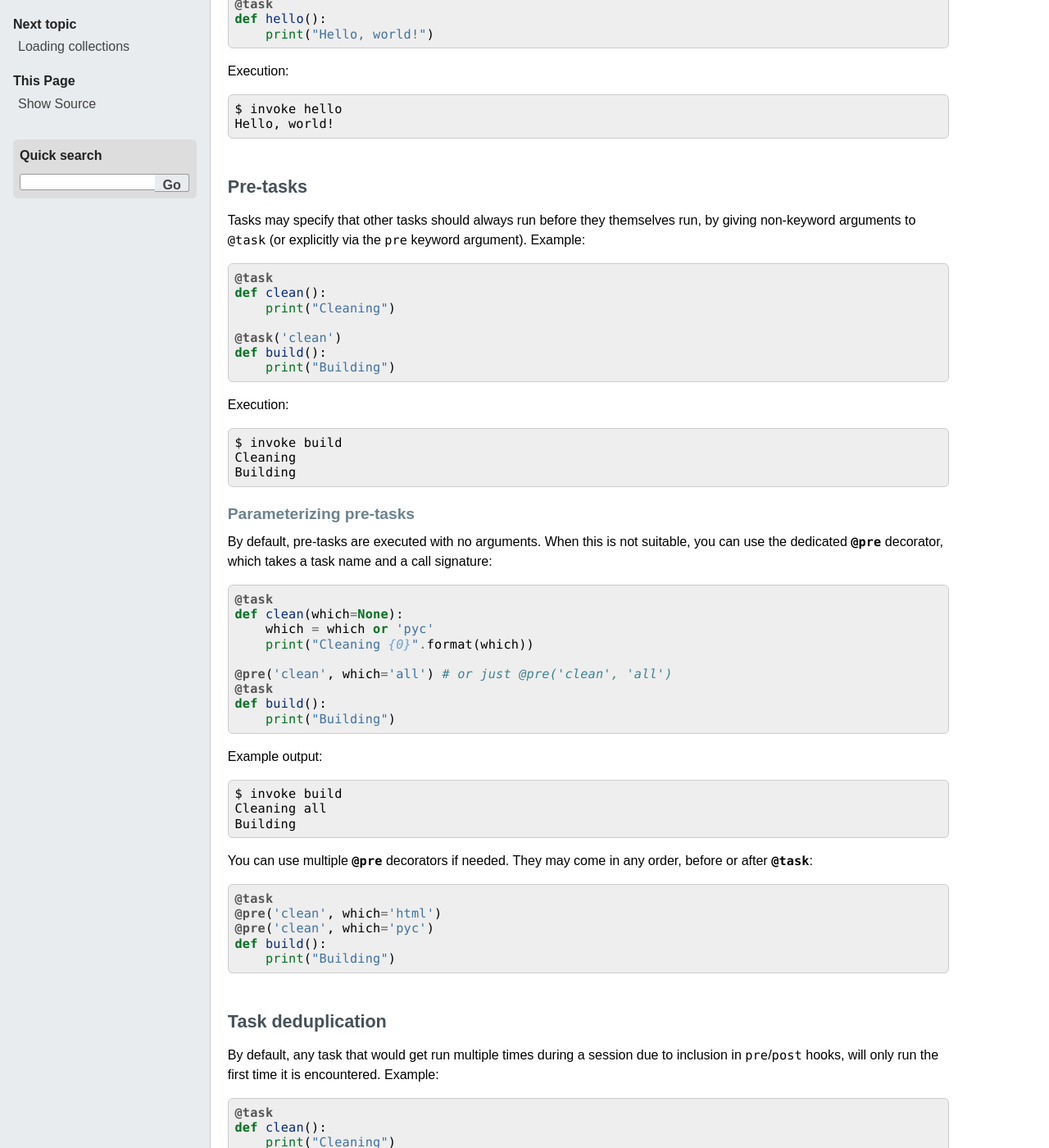
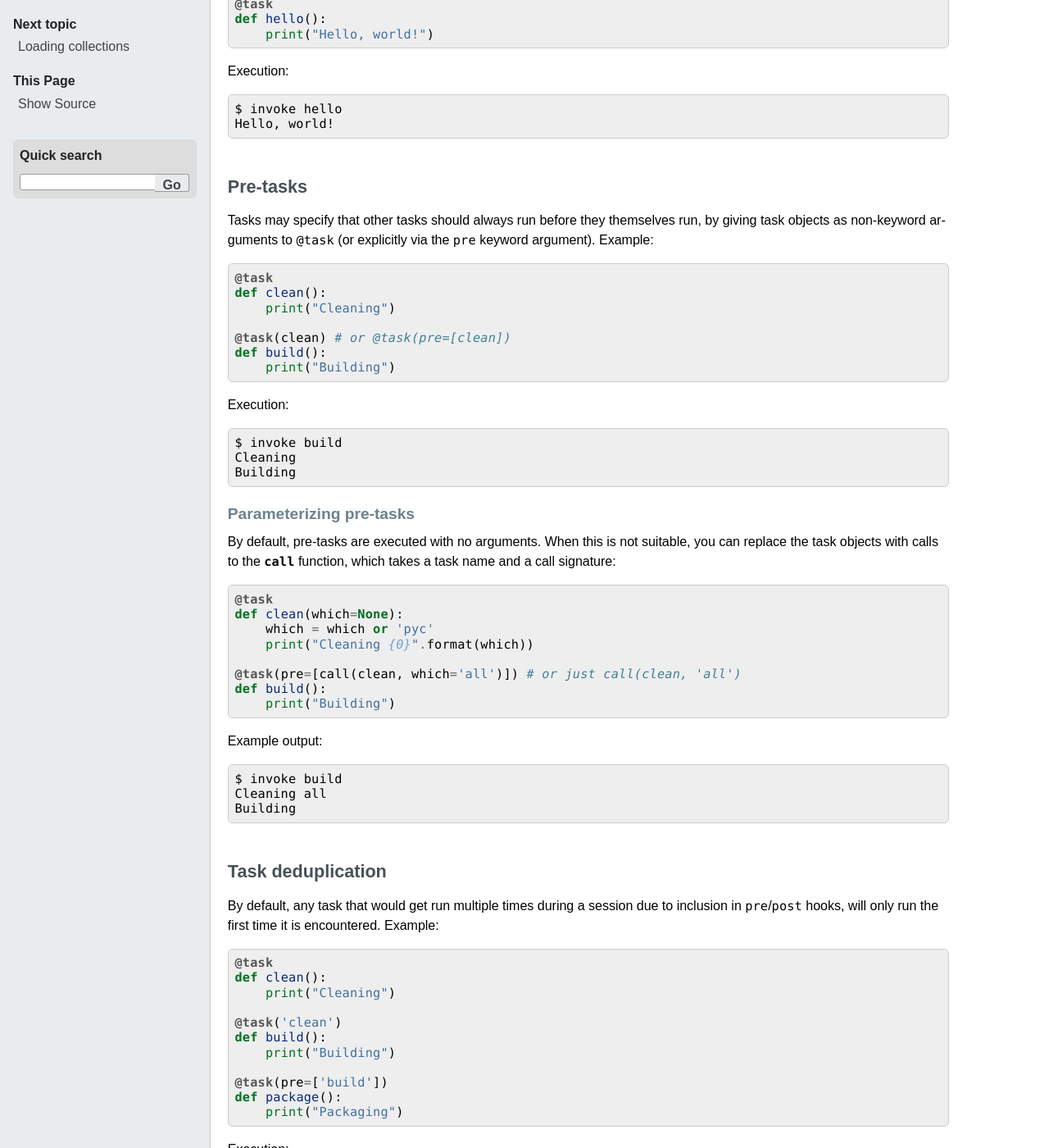
Before and after one commit to pyinvoke/invoke, a Sphinx documentation site: the page built from docs/concepts/execution.rst, in a window 1280 px wide and 1400 px high, scrolled down 386 px. Shown: the whole window at 82% size. Built offline with Sphinx 7.4.7, drawn with Linux system fonts in a browser that asks for light colours.

Commit message:
Update conceptual docs with newer `call` based idea

```diff
--- a/docs/concepts/execution.rst
+++ b/docs/concepts/execution.rst
@@ -31,14 +31,14 @@ Pre-tasks
 =========
 
 Tasks may specify that other tasks should always run before they themselves
-run, by giving non-keyword arguments to ``@task`` (or explicitly via the
-``pre`` keyword argument). Example::
+run, by giving task objects as non-keyword arguments to ``@task`` (or
+explicitly via the ``pre`` keyword argument). Example::
 
     @task
     def clean():
         print("Cleaning")
 
-    @task('clean')
+    @task(clean) # or @task(pre=[clean])
     def build():
         print("Building")
 
@@ -52,16 +52,15 @@ Parameterizing pre-tasks
 ------------------------
 
 By default, pre-tasks are executed with no arguments. When this is not
-suitable, you can use the dedicated `@pre <.pre>` decorator, which takes a task
-name and a call signature::
+suitable, you can replace the task objects with calls to the `~.tasks.call`
+function, which takes a task name and a call signature::
 
     @task
     def clean(which=None):
         which = which or 'pyc'
         print("Cleaning {0}".format(which))
 
-    @pre('clean', which='all') # or just @pre('clean', 'all')
-    @task
+    @task(pre=[call(clean, which='all')]) # or just call(clean, 'all')
     def build():
         print("Building")
 
@@ -70,15 +69,6 @@ Example output::
     $ invoke build
     Cleaning all
     Building
-
-You can use multiple `@pre <.pre>` decorators if needed. They may come in
-any order, before or after `@task <.task>`::
-
-    @task
-    @pre('clean', which='html')
-    @pre('clean', which='pyc')
-    def build():
-        print("Building")
 
 
 Task deduplication
```
